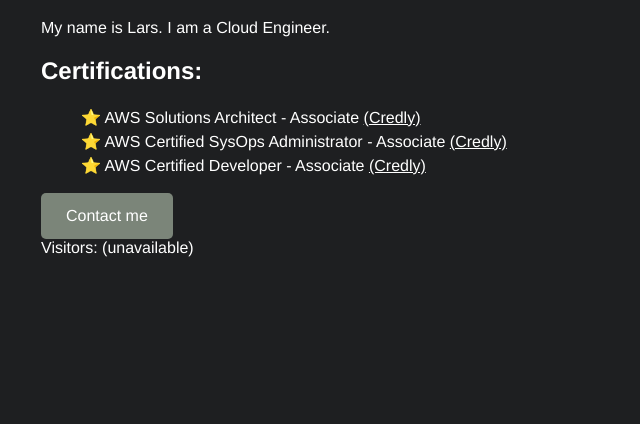
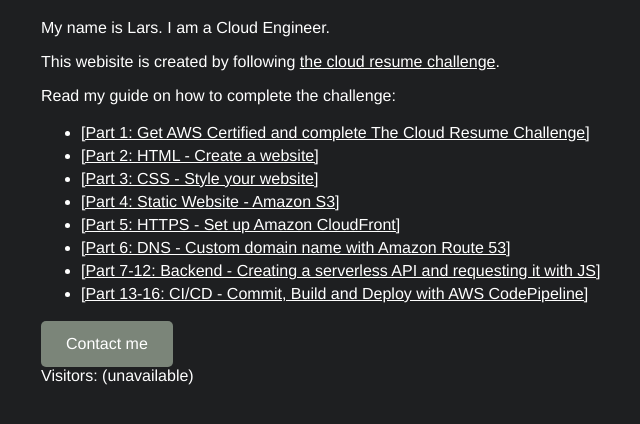
Before and after one commit to l4rma/crc-demo-website, a plain HTML site: page index.html in a window 1280 px wide. Shown: the part 62-486 px from the top of the page, without its empty margins (199-839 px from the left). Drawn offline with Linux system fonts and the light colour scheme; no server answers.

Commit message:
added blog

```diff
--- a/css/style.css
+++ b/css/style.css
@@ -8,12 +8,7 @@
     width: 800px;
 }
 ul li {
-	list-style: none;
 	padding: 3px 0 2px 0px;
-}
-
-ul li::before {
-  content: "⭐ ";
 }
 
 #contact {
--- a/index.html
+++ b/index.html
@@ -11,20 +11,24 @@
             <p>
                 My name is Lars. I am a Cloud Engineer.
             </p>
-            <h2>Certifications:</h2>
             <p>
+                This webisite is created by following <a href="https://cloudresumechallenge.dev/docs/the-challenge/aws/">the cloud resume challenge</a>.
+            </p>
+            <p>
+                Read my guide on how to complete the challenge: <br>
+
                 <ul>
-                    <li>
-                        AWS Solutions Architect - Associate <a href="https://www.credly.com/users/lars-magelssen">(Credly)</a>
-                    </li>
-                    <li>
-                        AWS Certified SysOps Administrator - Associate <a href="https://www.credly.com/users/lars-magelssen">(Credly)</a>
-                    </li>
-                    <li>
-                        AWS Certified Developer - Associate <a href="https://www.credly.com/users/lars-magelssen">(Credly)</a>
-                    </li>
+                    <li><a href="https://magelssen.io/blog/part01-crc">[Part 1: Get AWS Certified and complete The Cloud Resume Challenge]</a></li>
+                    <li><a href="https://magelssen.io/blog/part02-html">[Part 2: HTML - Create a website]</a></li>
+                    <li><a href="https://magelssen.io/blog/part03-css">[Part 3: CSS - Style your website]</a></li>
+                    <li><a href="https://magelssen.io/blog/part04-static">[Part 4: Static Website - Amazon S3]</a></li>
+                    <li><a href="https://magelssen.io/blog/part05-https">[Part 5: HTTPS - Set up Amazon CloudFront]</a></li>
+                    <li><a href="https://magelssen.io/blog/part06-dns">[Part 6: DNS - Custom domain name with Amazon Route 53]</a></li>
+                    <li><a href="https://magelssen.io/blog/part07-api">[Part 7-12: Backend - Creating a serverless API and requesting it with JS]</a></li>
+                    <li><a href="https://magelssen.io/blog/part13-cicd">[Part 13-16: CI/CD - Commit, Build and Deploy with AWS CodePipeline]</a></li>
                 </ul>
             </p>
+
             <a href="mailto:contact@magelssen.io">
                 <div id="contact">
                     Contact me
```
